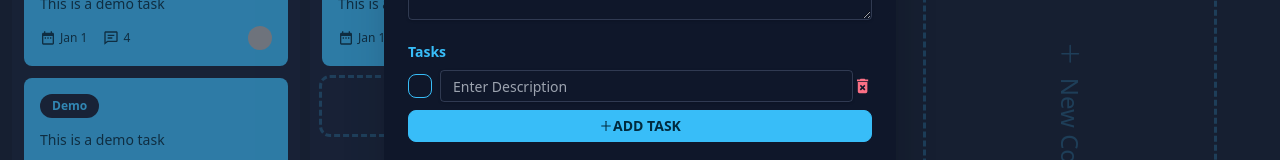
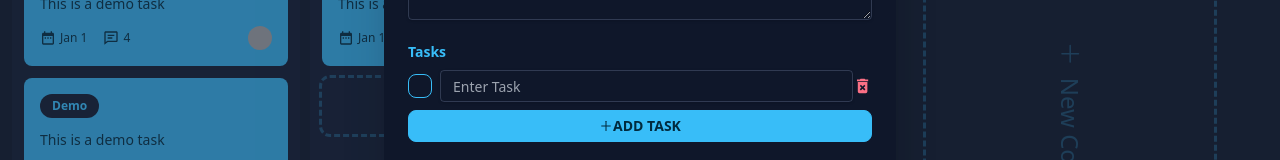
Before and after one commit to ichala/kanban-it, a React (Create React App) app: page /03635dff-cd2c-4c8b-82d8-308c0d1841dd/new in a window 1280 px wide. Both pictures are taken after typing "Sample", "Sample", "2020-01-15" into the empty fields and a click on the button "ADD TASK". Shown: the part 372-532 px from the top of the page. Built offline with nearby package versions, Linux system fonts and the light colour scheme; grey boxes are pictures that could not be loaded.

Commit message:
Update Placeholder

```diff
--- a/src/components/Card/CardForm.jsx
+++ b/src/components/Card/CardForm.jsx
@@ -121,7 +121,8 @@ const CardForm = ({ addcard }) => {
                         }));
                       }}
                       type="text"
-                      placeholder="Enter Description"
+                      placeholder="Enter Task"
+                      required
                     />
                   </div>
 
```
